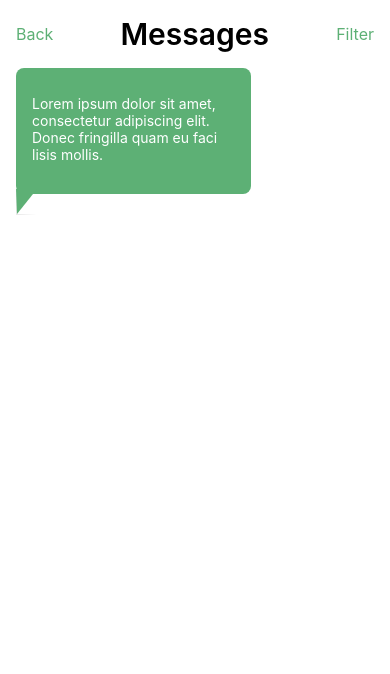
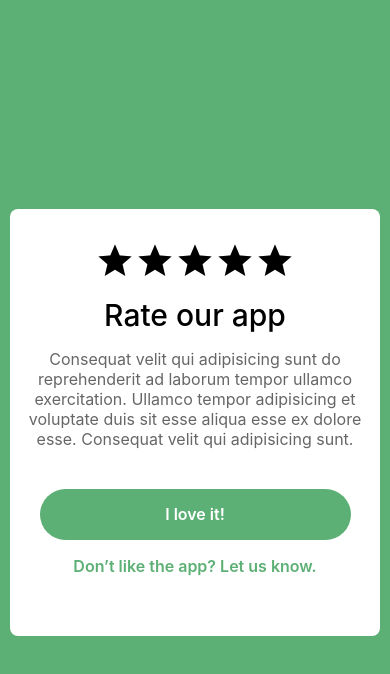
Before and after one commit to khalfan-alyammahi/React-Native-Test-Project, a React Native app: screen /Rate in a window 390 px wide. Shown: the top 674 px of the page. Built offline with nearby package versions, Linux system fonts and the light colour scheme.

Commit message:
added RateScreen and fixed the messagesList in MessagesScreen

```diff
--- a/App.tsx
+++ b/App.tsx
@@ -12,6 +12,7 @@ import Market from "./screens/Market";
 import Congratulations from "./screens/Congratulations";
 import Profile from "./screens/Profile";
 import Messages from "./screens/Messages";
+import RateScreen from "./screens/RateScreen";
 
 const Stack = createNativeStackNavigator<RootStackParams>();
 
@@ -24,12 +25,13 @@ export type RootStackParams = {
   Congratulations: undefined;
   Profile: undefined;
   Messages: undefined;
+  Rate: undefined;
 };
 
 const StackNavigator = () => {
   return (
     <Stack.Navigator
-      initialRouteName="Messages"
+      initialRouteName="Rate"
       screenOptions={{
         headerShown: false,
       }}
@@ -42,6 +44,7 @@ const StackNavigator = () => {
       <Stack.Screen name="Market" component={Market} />
       <Stack.Screen name="Congratulations" component={Congratulations} />
       <Stack.Screen name="Messages" component={Messages} />
+      <Stack.Screen name="Rate" component={RateScreen} />
     </Stack.Navigator>
   );
 };
--- a/components/MessageBox.tsx
+++ b/components/MessageBox.tsx
@@ -3,7 +3,7 @@ import React from "react";
 
 export type MessageBoxType = {
   MessageText: string;
-  WhoSend: string;
+  WhoSend: number;
 };
 
 const MessageBox: React.FC<MessageBoxType> = ({ WhoSend, MessageText }) => {
@@ -12,19 +12,22 @@ const MessageBox: React.FC<MessageBoxType> = ({ WhoSend, MessageText }) => {
       <View
         style={{
           width: 235,
-          height: 126,
-          backgroundColor: WhoSend == "Me" ? "#F6F6F6" : "#5DB075",
+          height: 100,
+          padding: 10,
+          backgroundColor: WhoSend == 1 ? "#F6F6F6" : "#5DB075",
           borderRadius: 8,
           borderWidth: 1,
-          borderColor: WhoSend == "Me" ? "#E8E8E8" : "transparent",
+          borderColor: WhoSend == 1 ? "#E8E8E8" : "transparent",
           alignItems: "center",
           justifyContent: "center",
+          alignSelf: WhoSend == 0 ? "flex-end" : "auto",
+          marginRight: WhoSend == 0 ? 16 : 0,
         }}
       >
         <Text
           style={[
             styles.MessageText,
-            { color: WhoSend == "Me" ? "black" : "white" },
+            { color: WhoSend == 1 ? "black" : "white" },
           ]}
         >
           {MessageText}
@@ -33,7 +36,15 @@ const MessageBox: React.FC<MessageBoxType> = ({ WhoSend, MessageText }) => {
       <View
         style={[
           styles.triangle,
-          { borderTopColor: WhoSend == "Me" ? "#F6F6F6" : "#5DB075" },
+          {
+            borderTopColor: WhoSend == 1 ? "#F6F6F6" : "#5DB075",
+            borderRightWidth: WhoSend == 1 ? 20 : 0,
+            borderLeftWidth: WhoSend == 0 ? 20 : 0,
+            borderLeftColor: "transparent",
+            borderRightColor: "transparent",
+            alignSelf: WhoSend == 0 ? "flex-end" : "auto",
+            marginRight: WhoSend == 0 ? 16 : 0,
+          },
         ]}
       />
     </SafeAreaView>
@@ -48,11 +59,7 @@ const styles = StyleSheet.create({
     height: 0,
     backgroundColor: "transparent",
     borderTopWidth: 25,
-    borderRightWidth: 20,
-    borderRightColor: "transparent",
-    top: -5,
-    borderWidth: 1,
-    borderColor: "#E8E8E8",
+    top: -10,
   },
   MessageText: {
     fontSize: 14,
--- a/screens/Messages.tsx
+++ b/screens/Messages.tsx
@@ -1,6 +1,17 @@
-import { View, Text, SafeAreaView, StyleSheet } from "react-native";
-import React from "react";
+import {
+  View,
+  Text,
+  SafeAreaView,
+  StyleSheet,
+  TextInput,
+  TouchableOpacity,
+  FlatList,
+  ScrollView,
+  RefreshControl,
+} from "react-native";
+import React, { useState, useCallback } from "react";
 import MessageBox from "../components/MessageBox";
+import { MaterialCommunityIcons } from "@expo/vector-icons";
 
 const Header = () => {
   return (
@@ -13,13 +24,97 @@ const Header = () => {
 };
 
 const Messages = () => {
+  const [text, setText] = useState("");
+  const [messagesArray, setMessagesList] = useState<
+    { id: number; message: string }[]
+  >([
+    {
+      id: 0,
+      message: "Hello how are your doing",
+    },
+    {
+      id: 1,
+      message: "I'm fine how are you",
+    },
+    {
+      id: 0,
+      message: "we shou'ld hangout sometimes",
+    },
+    {
+      id: 1,
+      message: "yea sure, it's been a long time since we hangout together",
+    },
+  ]);
+
+  const messagesList = () => {
+    const [refreshing, setRefreshing] = useState(false);
+
+    function sleep(ms: number) {
+      return new Promise((resolve) => setTimeout(resolve, ms));
+    }
+
+    const onRefresh = useCallback(() => {
+      setRefreshing(true);
+      sleep(2000).then(() => setRefreshing(false));
+    }, []);
+
+    return (
+      <ScrollView
+        refreshControl={
+          <RefreshControl refreshing={refreshing} onRefresh={onRefresh} />
+        }
+      >
+        {messagesArray.map((data) => (
+          <MessageBox WhoSend={data.id} MessageText={data.message} />
+        ))}
+      </ScrollView>
+    );
+  };
+  const MessageInput = () => {
+    return (
+      <View
+        style={{
+          flexDirection: "row",
+          width: 370,
+          height: 50,
+          justifyContent: "space-between",
+          backgroundColor: "#F6F6F6",
+          borderRadius: 100,
+          borderWidth: 1,
+          borderColor: "#E8E8E8",
+          alignItems: "center",
+          padding: 10,
+          alignSelf: "center",
+        }}
+      >
+        <TextInput
+          placeholder="Message here..."
+          placeholderTextColor={"#BDBDBD"}
+          onChangeText={(text) => {
+            setMessageText(text);
+          }}
+        />
+        <MaterialCommunityIcons
+          name="arrow-up-circle"
+          size={30}
+          color={"#5DB075"}
+          onPress={() =>
+            setMessagesList((prevList) => [
+              ...prevList,
+              { id: 0, message: messageText },
+            ])
+          }
+        />
+      </View>
+    );
+  };
+  const [messageText, setMessageText] = useState("");
+
   return (
     <SafeAreaView style={{ backgroundColor: "white", flex: 1 }}>
       {Header()}
-      <MessageBox
-        WhoSend="not-me"
-        MessageText="Lorem ipsum dolor sit amet, consectetur adipiscing elit. Donec fringilla quam eu faci lisis mollis."
-      />
+      {messagesList()}
+      {MessageInput()}
     </SafeAreaView>
   );
 };
@@ -46,3 +141,6 @@ const styles = StyleSheet.create({
     fontWeight: "600",
   },
 });
+function setRefreshing(arg0: boolean): void {
+  throw new Error("Function not implemented.");
+}
--- /dev/null
+++ b/screens/RateScreen.tsx
@@ -0,0 +1,170 @@
+import {
+  View,
+  Text,
+  SafeAreaView,
+  StyleSheet,
+  TouchableWithoutFeedback,
+  TouchableOpacity,
+} from "react-native";
+import React, { useState } from "react";
+import { MaterialCommunityIcons } from "@expo/vector-icons";
+import { color } from "react-native-reanimated";
+
+const RateScreen = () => {
+  const [clicked, setClicked] = useState<boolean>(false);
+  const [id, setId] = useState<number[]>([-1]);
+
+  return (
+    <SafeAreaView style={styles.container}>
+      <View style={styles.rateContainer}>
+        <View style={styles.starContainer}>
+          <TouchableWithoutFeedback
+            onPress={() => {
+              setClicked(!clicked);
+              setId([0]);
+            }}
+          >
+            <MaterialCommunityIcons
+              name="star"
+              size={40}
+              color={id[0] == 0 && clicked ? "#FFB84E" : "black"}
+            />
+          </TouchableWithoutFeedback>
+
+          <TouchableWithoutFeedback
+            onPress={() => {
+              setClicked(true);
+
+              setId([0, 1]);
+            }}
+          >
+            <MaterialCommunityIcons
+              name="star"
+              size={40}
+              color={id[1] == 1 ? "#FFB84E" : "black"}
+            />
+          </TouchableWithoutFeedback>
+
+          <TouchableWithoutFeedback
+            onPress={() => {
+              setClicked(true);
+
+              setId([0, 1, 2]);
+            }}
+          >
+            <MaterialCommunityIcons
+              name="star"
+              size={40}
+              color={id[2] == 2 ? "#FFB84E" : "black"}
+            />
+          </TouchableWithoutFeedback>
+
+          <TouchableWithoutFeedback
+            onPress={() => {
+              setClicked(true);
+
+              setId([0, 1, 2, 3]);
+            }}
+          >
+            <MaterialCommunityIcons
+              name="star"
+              size={40}
+              color={id[3] == 3 ? "#FFB84E" : "black"}
+            />
+          </TouchableWithoutFeedback>
+
+          <TouchableWithoutFeedback
+            onPress={() => {
+              setClicked(true);
+
+              setId([0, 1, 2, 3, 4]);
+            }}
+          >
+            <MaterialCommunityIcons
+              name="star"
+              size={40}
+              color={id[4] == 4 ? "#FFB84E" : "black"}
+            />
+          </TouchableWithoutFeedback>
+        </View>
+        <View>
+          <Text
+            style={{
+              fontSize: 30,
+              fontWeight: "500",
+              textAlign: "center",
+              marginTop: 16,
+            }}
+          >
+            Rate our app
+          </Text>
+          <Text
+            style={{
+              fontSize: 16,
+              fontWeight: "normal",
+              color: "#666666",
+              textAlign: "center",
+              marginTop: 16,
+            }}
+          >
+            Consequat velit qui adipisicing sunt do reprehenderit ad laborum
+            tempor ullamco exercitation. Ullamco tempor adipisicing et voluptate
+            duis sit esse aliqua esse ex dolore esse. Consequat velit qui
+            adipisicing sunt.
+          </Text>
+        </View>
+        <View>
+          <TouchableOpacity style={styles.buttonContainer}>
+            <Text style={{ color: "white", fontSize: 16, fontWeight: "600" }}>
+              I love it!
+            </Text>
+          </TouchableOpacity>
+          <TouchableOpacity>
+            <Text
+              style={{
+                fontSize: 16,
+                fontWeight: "600",
+                color: "#5DB075",
+                textAlign: "center",
+                marginTop: 16,
+              }}
+            >
+              Don’t like the app? Let us know.
+            </Text>
+          </TouchableOpacity>
+        </View>
+      </View>
+    </SafeAreaView>
+  );
+};
+
+export default RateScreen;
+
+const styles = StyleSheet.create({
+  container: {
+    flex: 1,
+    backgroundColor: "#5DB075",
+    alignItems: "center",
+    justifyContent: "center",
+  },
+  buttonContainer: {
+    backgroundColor: "#5DB075",
+    width: 311,
+    height: 51,
+    borderRadius: 100,
+    alignItems: "center",
+    justifyContent: "center",
+    marginTop: 40,
+  },
+  rateContainer: {
+    width: 370,
+    height: 427,
+    backgroundColor: "white",
+    borderRadius: 8,
+    alignItems: "center",
+  },
+  starContainer: {
+    marginTop: 32,
+    flexDirection: "row",
+  },
+});
```
